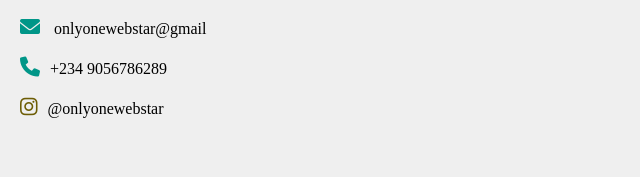
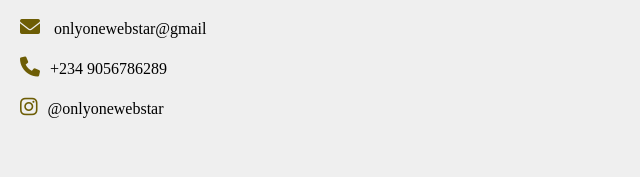
Before and after one commit to onlyWebstar/Webstar-, a plain HTML site: page index.html in a window 1280 px wide. Shown: the part 3315-3502 px from the top of the page, 0-640 px from the left. Drawn offline with Linux system fonts and the light colour scheme.

Commit message:
Update main.css

```diff
--- a/main.css
+++ b/main.css
@@ -279,7 +279,7 @@ hr{
 }
 .footer-left .fa-solid,.footer-right .fa-solid{
     font-size: 20px;
-    color: #009688;
+    color: rgb(109, 93, 5) ;
     margin: 10px;
 }
 .footer-left .fa-brands,.footer-right .fa-brands{
```
